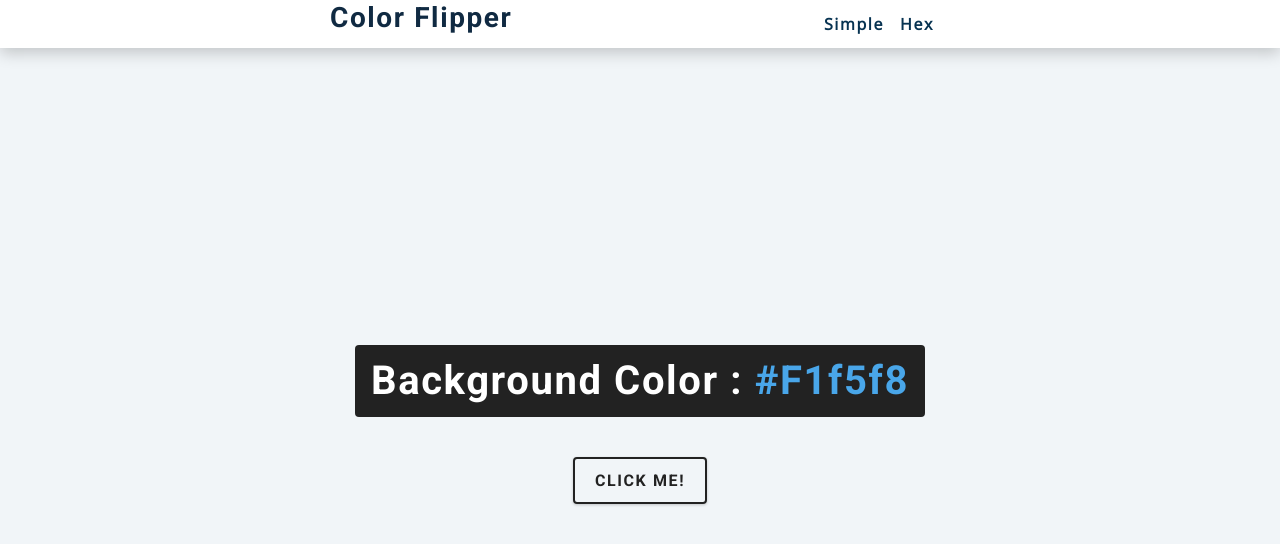
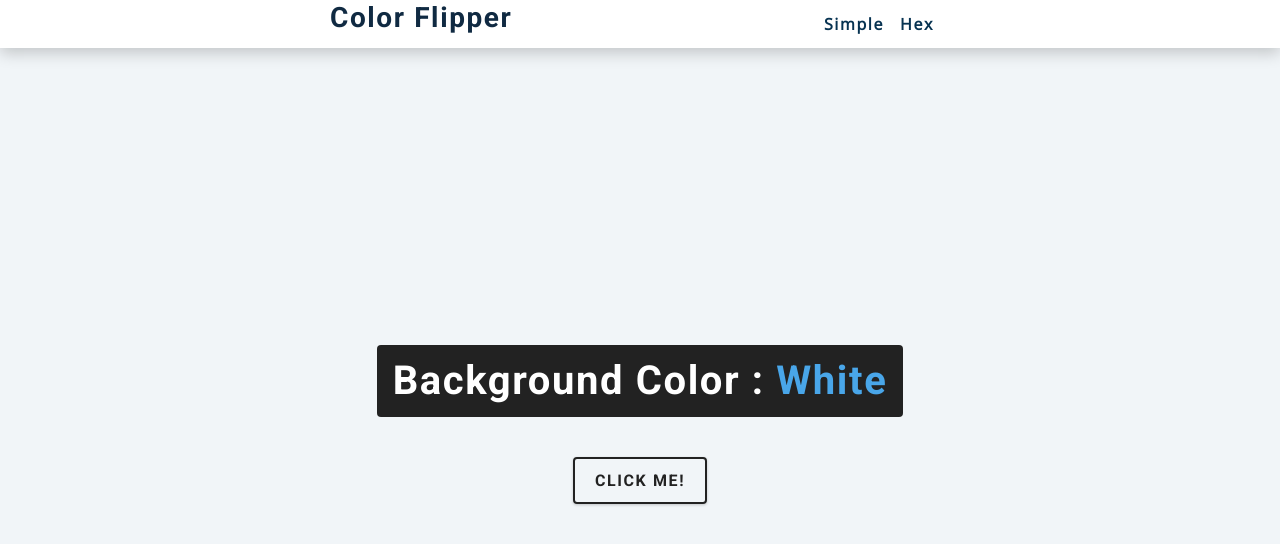
Before and after one commit to SarthakKotewale/Color-Flipper, a plain HTML site: page index.html in a window 1280 px wide. Drawn offline with nearby package versions, Linux system fonts and the light colour scheme.

Commit message:
bug fixed

```diff
--- a/hex.js
+++ b/hex.js
@@ -5,8 +5,9 @@ const color = document.querySelector('.color');
 
 btn.addEventListener('click', function(){
     let hexColor = '#';
+
     for(let i = 0; i < 6; i++){
-        hexColor += hex[getRandomNumber() ];
+        hexColor += hex[getRandomNumber()];
     }
     color.textContent = hexColor;
     document.body.style.backgroundColor = hexColor;
--- a/index.html
+++ b/index.html
@@ -25,7 +25,7 @@
     <main>
         <div class="container">
             <h2>background color : <span class="color">
-                #f1f5f8
+                White
             </span></h2>
             <button class="btn btn-hero" id="btn">Click Me!</button>
         </div>
```
